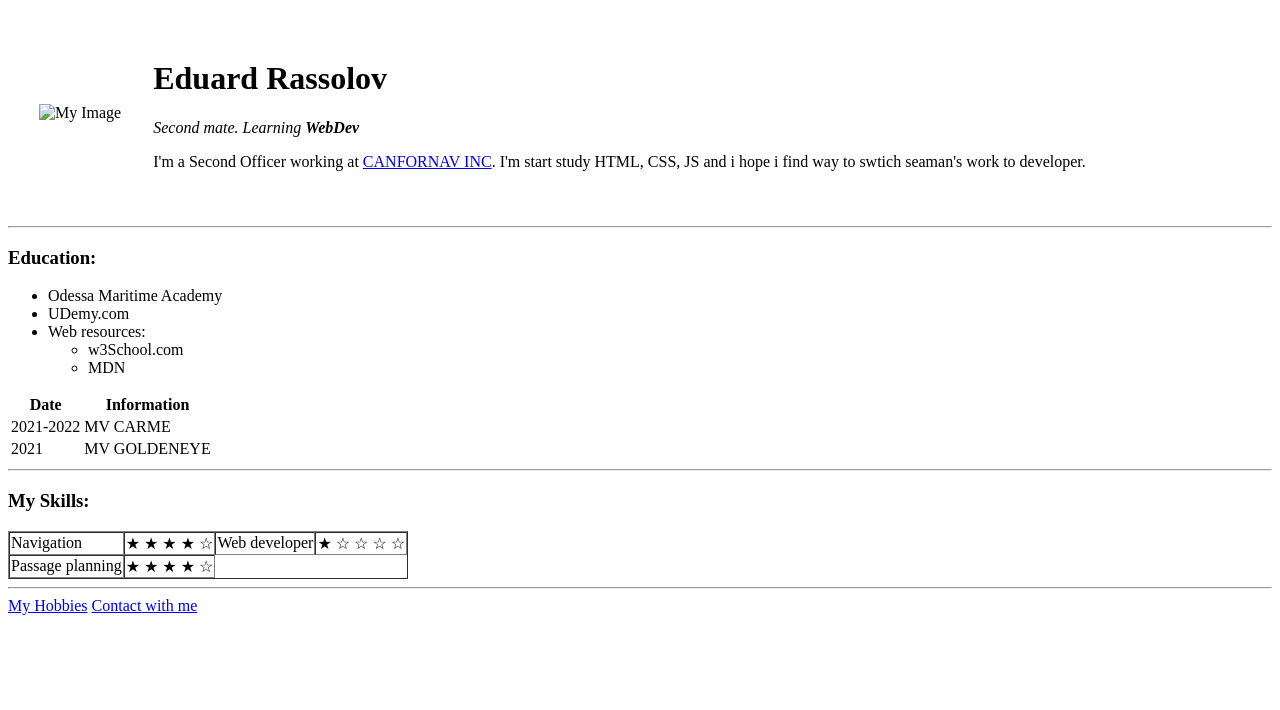
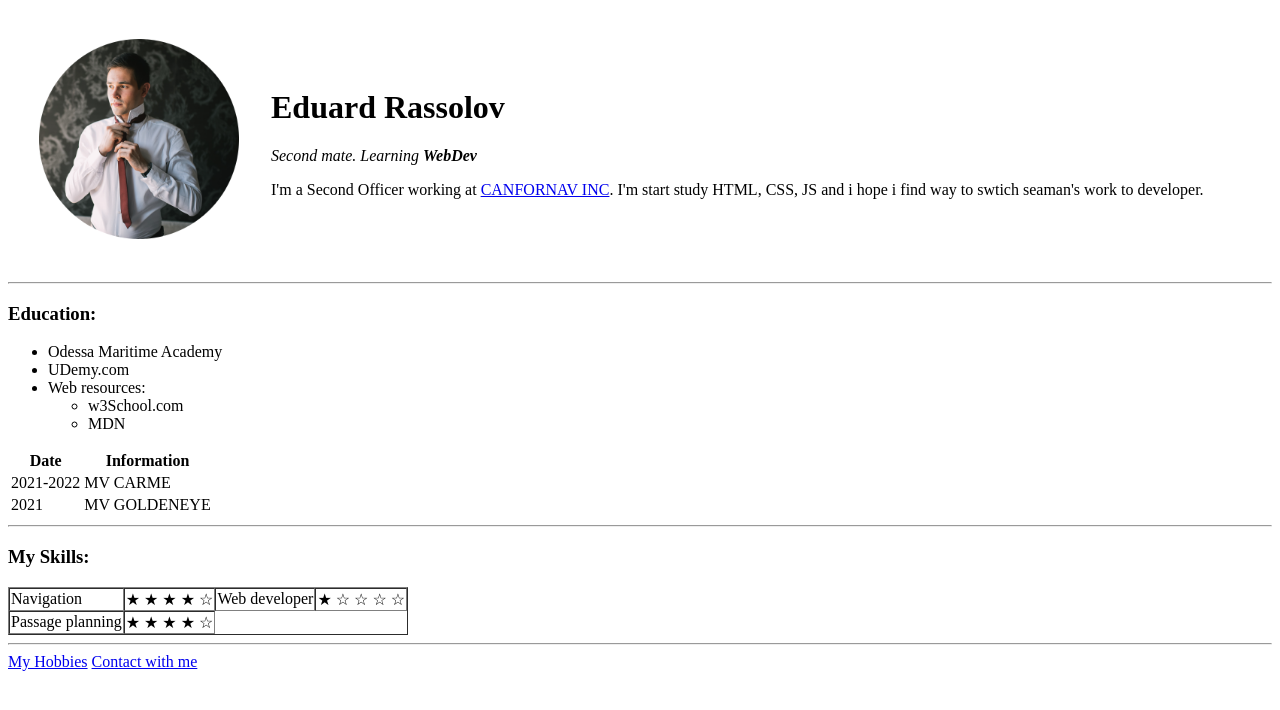
Before and after one commit to eduardrassolov/cv, a plain HTML site: page HTML - Personal site/index.html in a window 1280 px wide. Drawn offline with Linux system fonts and the light colour scheme.

Commit message:
Update index.html

```diff
--- a/HTML - Personal site/index.html
+++ b/HTML - Personal site/index.html
@@ -11,7 +11,7 @@
 <body>
   <table cellspacing="30">
     <tr>
-      <td> <img src="cv/HTML - Personal site/myImg-modified.png" alt="My Image" width="200px">
+      <td> <img src="myImg-modified.png" alt="My Image" width="200px">
       </td>
       <td>
         <h1>Eduard Rassolov</h1>
```
